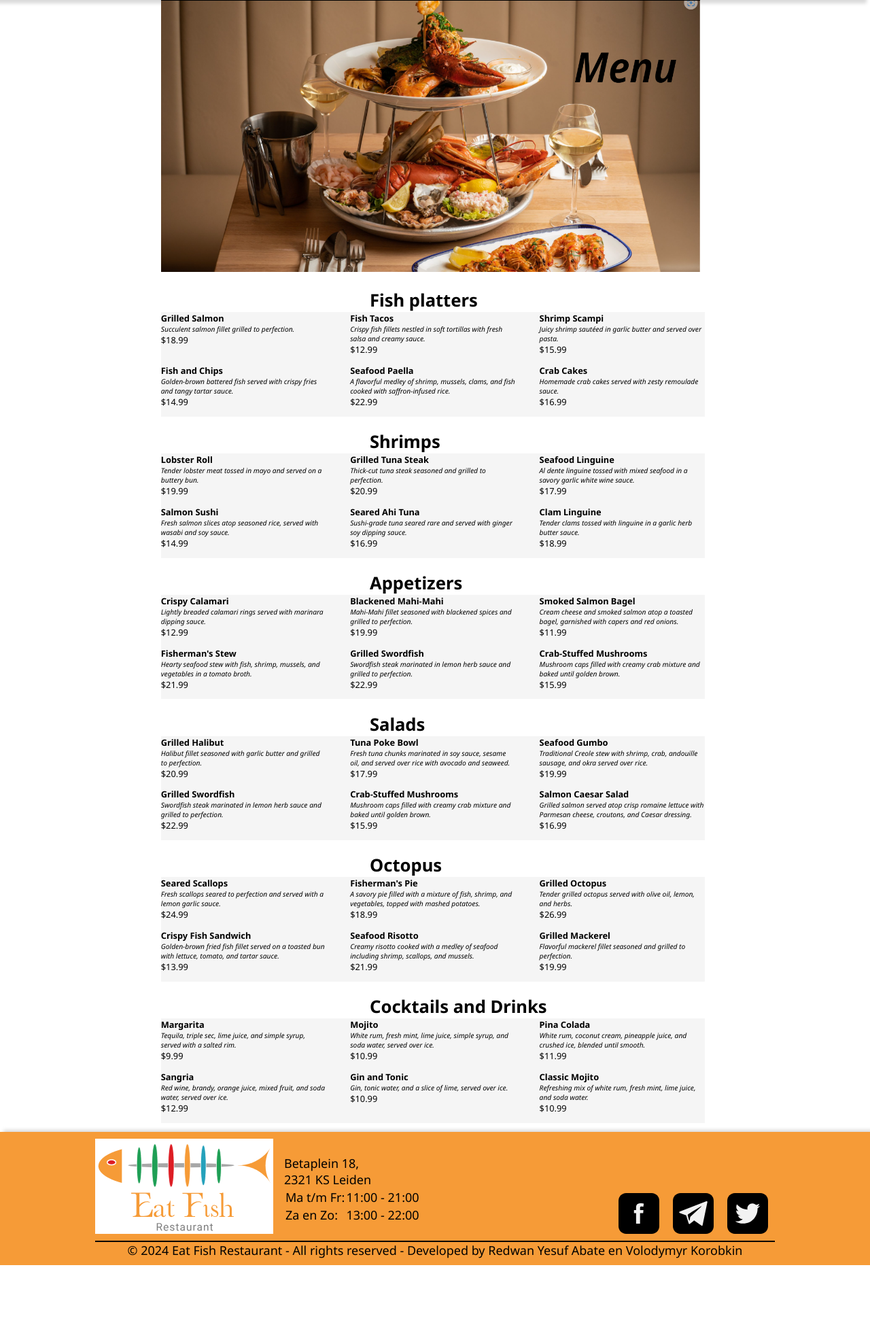
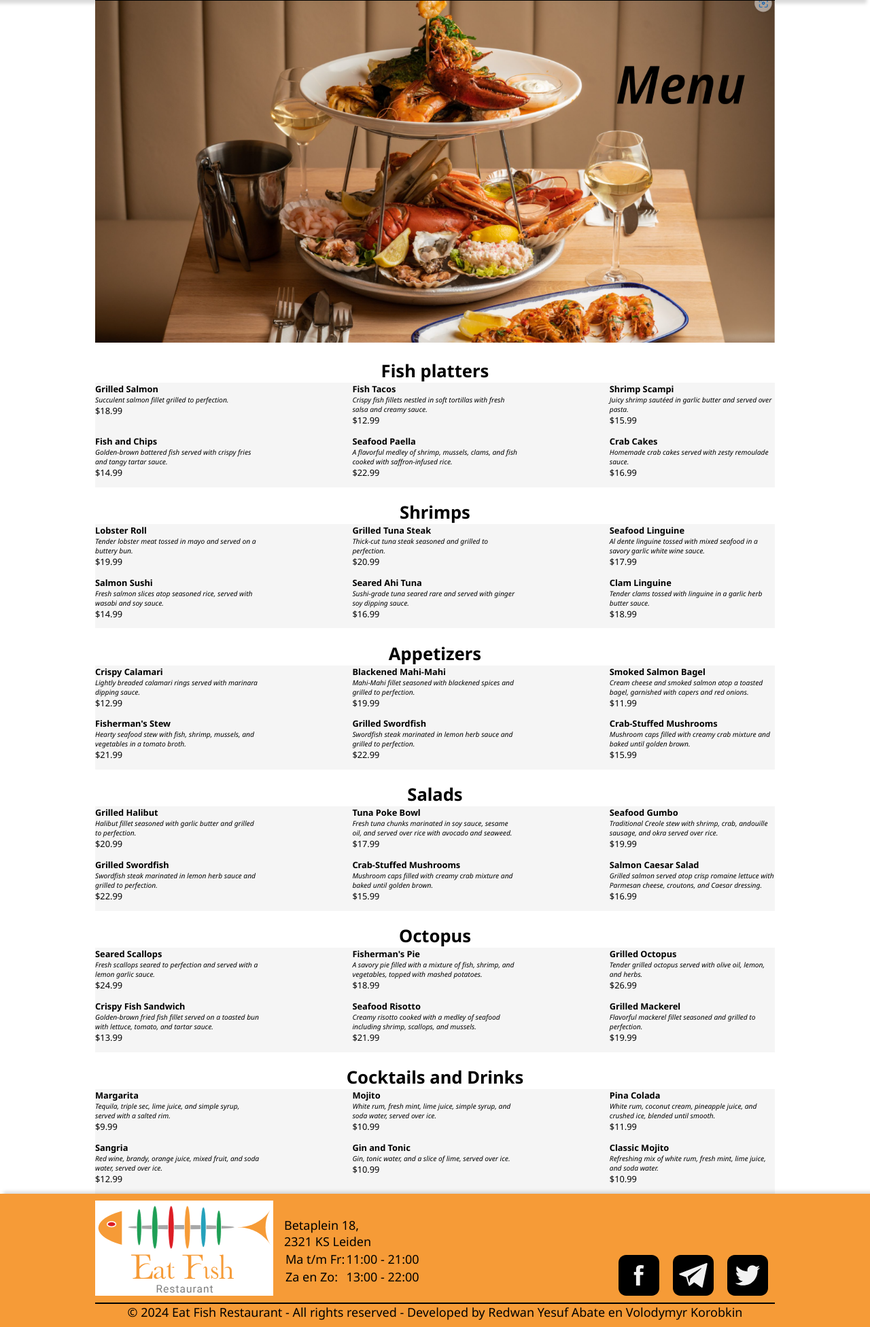
Before and after one commit to volodymyrkorobkin/Klas-G-Groep3-Volodymyr-Redwan-, a PHP site: page /pages/menu.php in a window 1280 px wide. Shown: the part 125-2077 px from the top of the page at 68% size. Before the commit the page ends 1986 px from the top, so only its background shows below. Run offline with PHP 8.4, Linux system fonts and the light colour scheme.

Commit message:
changes of menu

```diff
--- a/css/style.css
+++ b/css/style.css
@@ -488,11 +488,12 @@ img {
 
 /* Codes for Menu webpage */
  .main-for-menu {
-    margin: 0vw 22.5vw 1vw 15vw;
+    margin: 0 auto;
+    width: 1000px;
 }
 
 #ye-menu-foto {
-    width: 55vw;
+    width: 1000px;
 }
 
 .class-for-menu {
@@ -515,12 +516,8 @@ img {
 @media screen and (min-width: 768.1px) {
 
 
-    .main-for-menu {
-        margin: 0vw 19vw 1vw 18.5vw;
-    }
-
     #ye-menu-foto {
-        width: 62vw;
+        width: 1000px;
         border-top: 1px solid black;
     }
 
@@ -530,6 +527,7 @@ img {
         flex-direction: row;
         font-size: 1.2vw;
         background-color: #f5f5f5;
+        /* gap: 15px;  */
     }
 
     .class-for-menu article {
@@ -557,7 +555,6 @@ img {
     }
 
     .h1-for-menu {
-        padding-left: 24vw;
         padding-top: 1.5vw;
         font-size: 2vw;
     }
--- a/pages/menu.php
+++ b/pages/menu.php
@@ -29,7 +29,7 @@ $head = [
         <h1 class="center-text phone-only">Menu</h1>
 
         <img src="../assets/UX IMG.png" alt="Image of the Menu folder" id="ye-menu-foto">
-        <h1 class="h1-for-menu">Fish platters</h1>
+        <h1 class="h1-for-menu center-text">Fish platters</h1>
     <section class="class-for-menu">
         <article>
             <h2 id="exceptional-h-for-menu">Grilled Salmon</h2>
@@ -68,7 +68,7 @@ $head = [
             <p class="p-for-menu">$16.99</p>
         </article>
     </section>
-    <h1 class="h1-for-menu">Shrimps</h1>
+    <h1 class="h1-for-menu center-text">Shrimps</h1>
     <section class="class-for-menu">
         <article>
             <h2>Lobster Roll</h2>
@@ -105,7 +105,7 @@ $head = [
             <p class="p-for-menu">$18.99</p>
         </article>
     </section>
-    <h1 class="h1-for-menu">Appetizers</h1>
+    <h1 class="h1-for-menu center-text">Appetizers</h1>
     <section class="class-for-menu">
         <article>
             <h2>Crispy Calamari</h2>
@@ -140,7 +140,7 @@ $head = [
             <p class="p-for-menu">$15.99</p>
         </article>
     </section>
-    <h1 class="h1-for-menu">Salads</h1>
+    <h1 class="h1-for-menu center-text">Salads</h1>
     <section class="class-for-menu">
         <article>
             <h2>Grilled Halibut</h2>
@@ -175,7 +175,7 @@ $head = [
             <p class="p-for-menu">$16.99</p>
         </article>
     </section>
-    <h1 class="h1-for-menu">Octopus</h1>
+    <h1 class="h1-for-menu center-text">Octopus</h1>
     <section class="class-for-menu">
         <article>
             <h2>Seared Scallops</h2>
@@ -211,7 +211,7 @@ $head = [
         </article>
     </section>
 
-    <h1 class="h1-for-menu">Cocktails and Drinks</h1>
+    <h1 class="h1-for-menu center-text">Cocktails and Drinks</h1>
     <section class="class-for-menu">
     <article>
         <h2>Margarita</h2>
```
